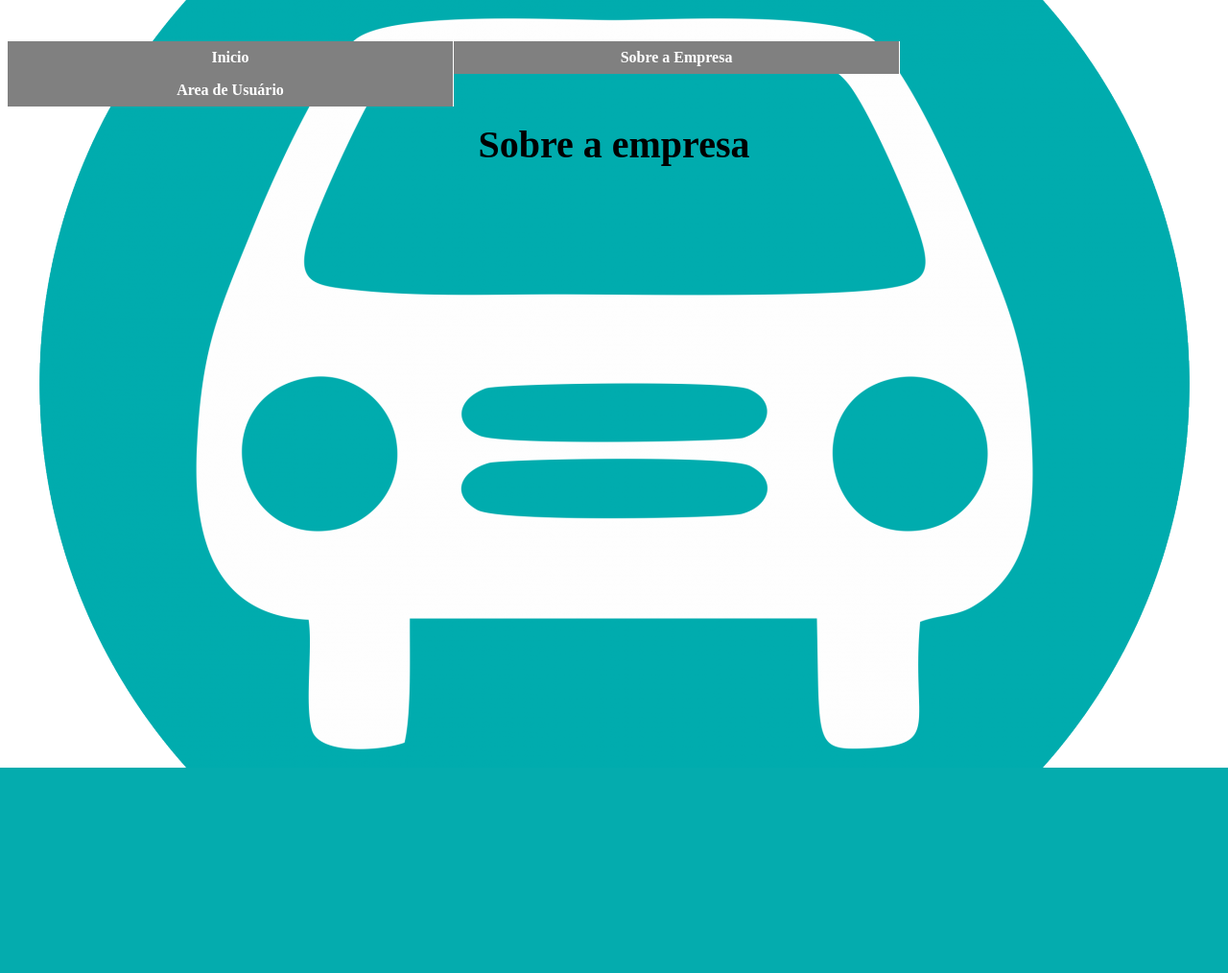
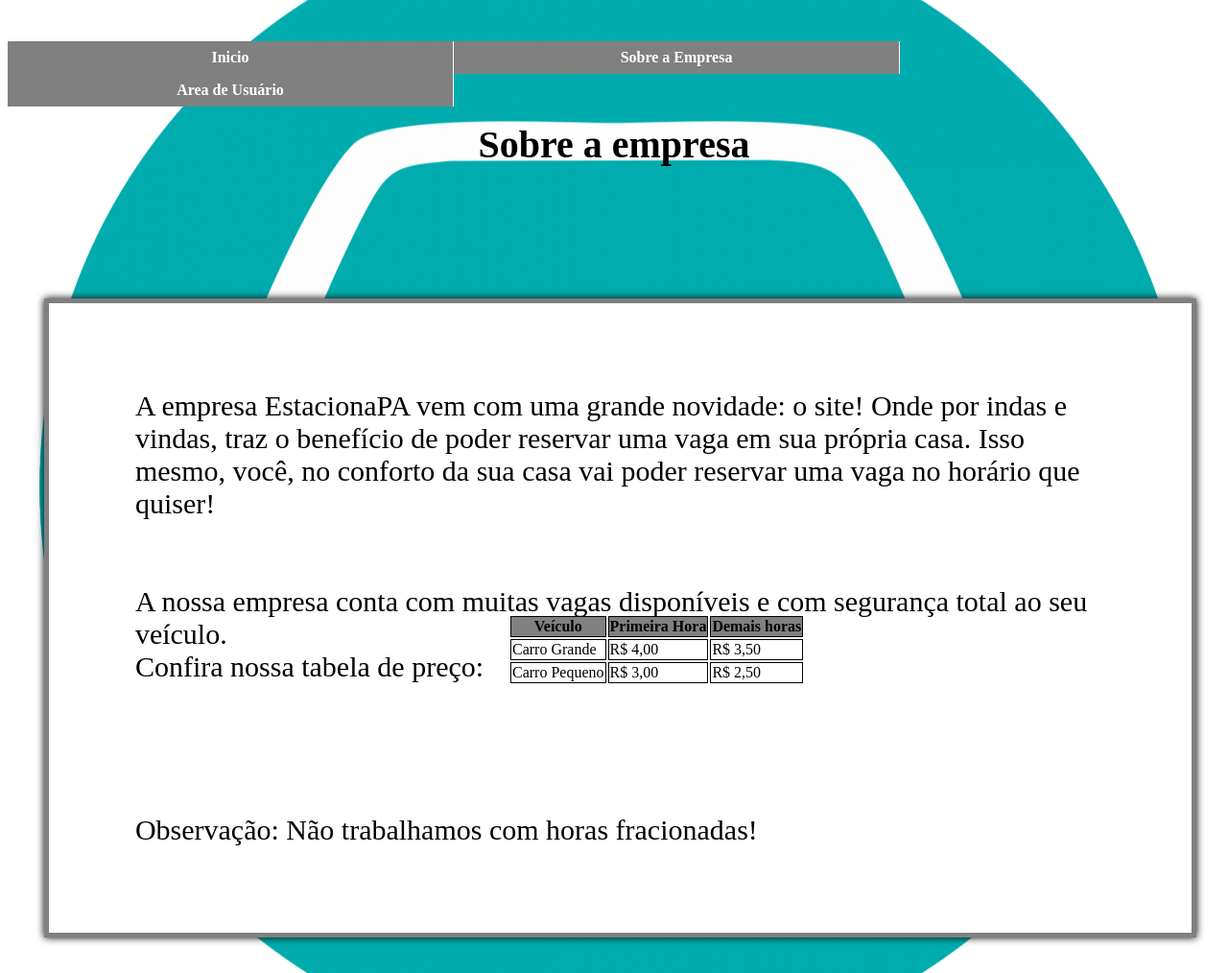
Before and after one commit to EstacionaPA/site, a PHP site: page /sobreAEmpresa.html in a window 1280 px wide. Shown: the whole page at 96% size. Before the commit the page ends 800 px from the top, so only its background shows below. Run offline with PHP 8.4, Linux system fonts and the light colour scheme.

Commit message:
Mudanças no slide e no posicionamento do mesmo e Inserção de informação na pagina "Sobre a empresa".

```diff
--- a/css/empresa.css
+++ b/css/empresa.css
@@ -5,3 +5,44 @@ h1 {
     font-size: 40px;
     font-weight: bold;
 }
+
+.cssBoxModel{
+
+	background-color:  white;
+    background-size: center;
+
+    width: 95%;
+    padding: 90px;
+    border: 5px solid gray;
+    margin: 3%;
+    box-shadow: 0 0 8px #000;
+    text-align: left;
+    font-size: 30px;
+    font-family:
+    left: auto;
+
+    -webkit-box-sizing: border-box;
+    -moz-box-sizing: border-box;
+    box-sizing: border-box;
+
+}
+
+table{
+
+	position: absolute;
+	top: 640px;
+	left: 530px;
+
+
+}
+
+table * {
+
+	border-collapse: collapse;
+    border: 1px solid black;
+}
+
+th {
+
+	background-color: gray;
+}
--- a/sobreAEmpresa.html
+++ b/sobreAEmpresa.html
@@ -18,7 +18,46 @@
 
 <h1>Sobre a empresa</h1>
 <br><br><br><br>
-<p></p>
+<p class="cssBoxModel">
+
+A empresa EstacionaPA vem com uma grande novidade: o site! Onde por indas e vindas, traz o benefício de poder reservar uma vaga em sua própria casa. Isso mesmo, você, no conforto da sua casa vai poder reservar uma vaga no horário que quiser!
+<br><br><br>
+
+A nossa empresa conta com muitas vagas disponíveis e com segurança total ao seu veículo. <br>
+
+Confira nossa tabela de preço:
+
+<br><br><br><br><br>
+
+Observação: Não trabalhamos com horas fracionadas!
+
+<table>
+	<thead>
+		<tr>
+			<th>Veículo</th>
+			<th>Primeira Hora</th>
+			<th>Demais horas</th>
+		</tr>
+	</thead>
+	<tbody>
+		<tr>
+			<td>Carro Grande</td>
+			<td>R$ 4,00</td>
+			<td>R$ 3,50</td>
+		</tr>
+
+		<tr>
+			<td>Carro Pequeno</td>
+			<td>R$ 3,00</td>
+			<td>R$ 2,50</td>
+		</tr>
+
+	</tbody>
+</table>
+
+
+
+</p>
 
 </body>
 </html>
```
Also changed, not shown: css/inicio.css (+16 -19 lines), css/script/script.js (+5 -14 lines), index.html (+10 -23 lines).
